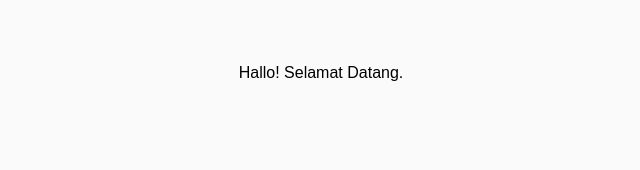
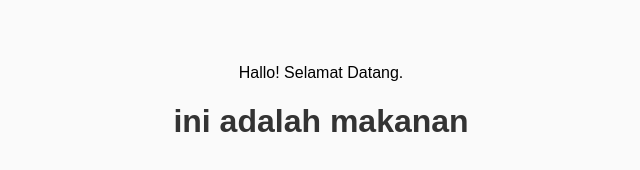
Before and after one commit to MichelleLoving/mozila, a plain HTML site: page index.html in a window 1280 px wide. Shown: the whole page, without its empty margins (319-959 px from the left). Drawn offline with Linux system fonts and the light colour scheme.

Commit message:
Update index.html

```diff
--- a/index.html
+++ b/index.html
@@ -11,9 +11,13 @@
         padding: 40px;
         text-align: center;
       }
+      h1 {
+        color: #333;
+      }
     </style>
   </head>
   <body>
     <p>Hallo! Selamat Datang.</p>
+    <h1>ini adalah makanan</h1>
   </body>
 </html>
```
